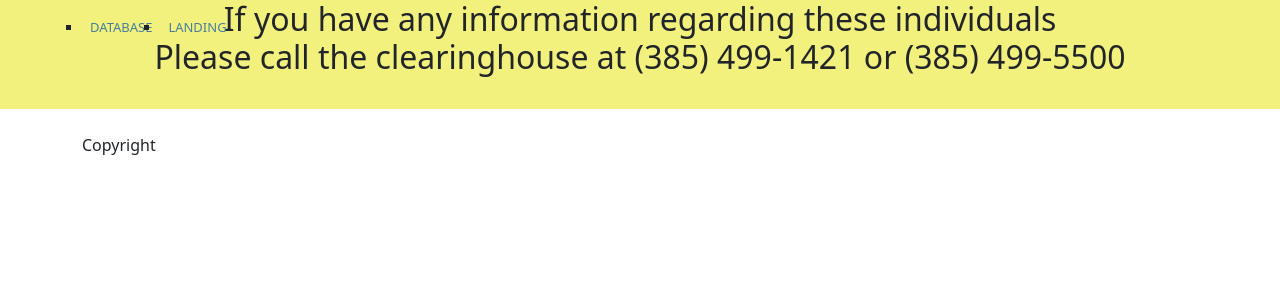
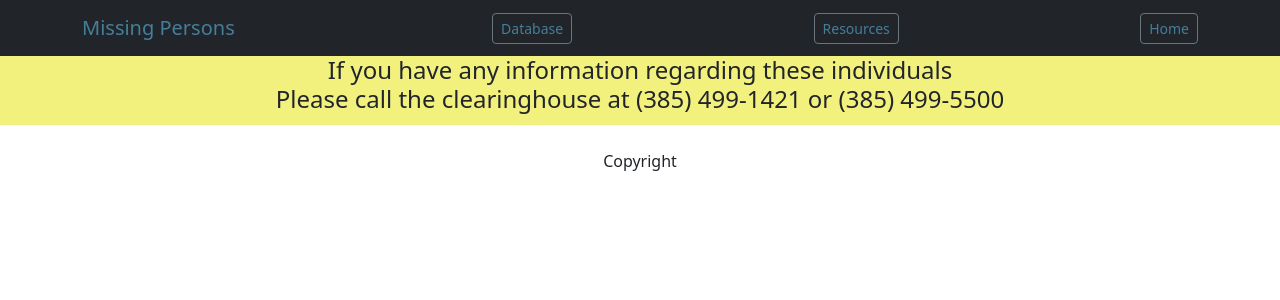
Before and after one commit to ianpurnell01/MissingPersons, a Django app: template missingpersons/templates/base.html in a window 1280 px wide. Shown: the top 300 px of the page. Run offline with Django 3.2, Linux system fonts and the light colour scheme; the template is opened without the code that fills it, so the values that code supplies are empty.

Commit message:
base.html styling

```diff
--- a/missingpersons/missingpersons/static/css/base.css
+++ b/missingpersons/missingpersons/static/css/base.css
@@ -124,10 +124,6 @@ h1 {
 h2 {
     font-size: 1rem;
     margin: 1em 0 .5em 0;
-}
-
-h2.banner {
-    margin: 0em 0 1em 0;
 }
 
 h2.subhead {
--- a/missingpersons/templates/base.html
+++ b/missingpersons/templates/base.html
@@ -11,29 +11,21 @@
     <title>Missing Persons</title>
 </head>
 <body>
-  <!-- Navigation-->
-  <nav class="navbar navbar-expand-lg navbar-dark fixed-top" id="mainNav">
+<!-- Navigation-->
+<nav class="navbar navbar-dark bg-dark">
     <div class="container">
-        <button class="navbar-toggler navbar-toggler-right" type="button" data-toggle="collapse" data-target="#navbarResponsive" aria-controls="navbarResponsive" aria-expanded="false" aria-label="Toggle navigation">
-            Menu
-            <i class="fas fa-bars ml-1"></i>
-        </button>
-        <div class="collapse navbar-collapse" id="navbarResponsive">
-            <ul class="navbar-nav text-uppercase ml-auto">
-                <li class="nav-item"><a class="nav-link js-scroll-trigger" href="{% url 'database' %}">Database</a></li>
-                <br>
-                <li class="nav-item"><a class="nav-link js-scroll-trigger" href="{% url 'index' %}">Landing</a></li>
-                <br>
-
-            </ul>
-        </div>
+        <a class="navbar-brand" href="{% url 'index' %}">Missing Persons</a>
+        <button class="btn btn-sm btn-outline-secondary" type="button"><a class="nav-item " href="{% url 'database' %}">Database</a></button>
+        <button class="btn btn-sm btn-outline-secondary" type="button"><a class="nav-item " href="#">Resources</a></button>
+        <button class="btn btn-sm btn-outline-secondary" type="button"><a class="nav-item " href="{% url 'index' %}">Home</a></button>
     </div>
 </nav>
 <div class="row" style="background-color: #f3f17e; text-align: center;">
     <div class="col">
-        <h2 class="banner">
+        <h4>
             If you have any information regarding these individuals<br/>
-            Please call the clearinghouse at (385) 499-1421 or (385) 499-5500</h2>
+            Please call the clearinghouse at (385) 499-1421 or (385) 499-5500
+        </h4>
     </div>
 </div>
 
@@ -43,8 +35,14 @@
  <!-- Footer-->
  <footer class="footer py-4">
     <div class="container">
-        <div class="row align-items-center">
-            <div>Copyright</div>
+        <div class="row">
+            <div class="col-5">
+            </div>
+            <div class="col-2 align-items-center" style="text-align: center;">
+                <div>Copyright</div>
+            </div>
+            <div class="col-5">
+            </div>
         </div>
     </div>
 </footer>
```
